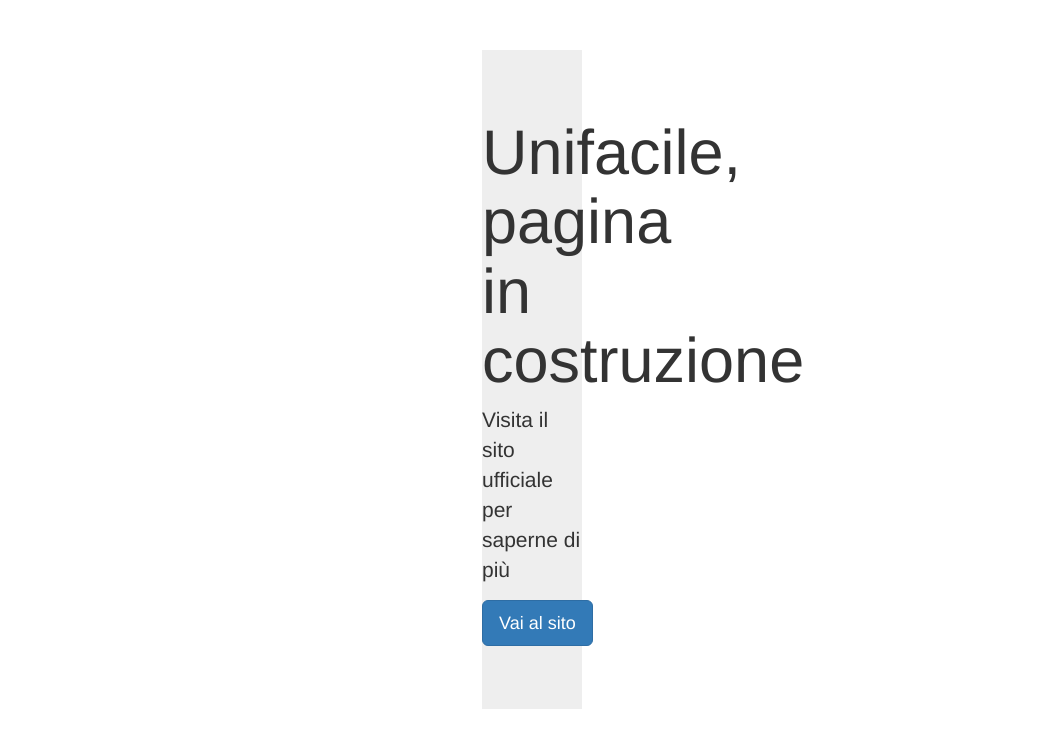
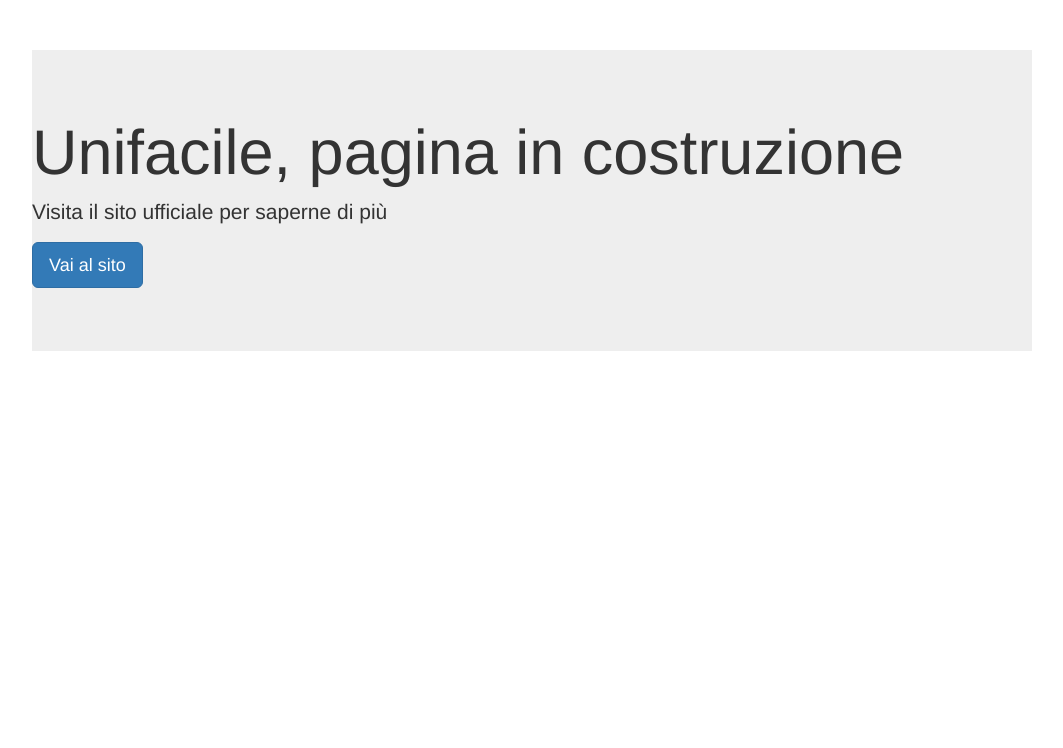
Before and after one commit to unifacile/unifacile.github.io, a plain HTML site: page index.html in a window 1280 px wide. Shown: the whole page, without its empty margins (108-1171 px from the left). Drawn offline with nearby package versions, Linux system fonts and the light colour scheme.

Commit message:
Fix larghezza pagina in costruzione

```diff
--- a/index.html
+++ b/index.html
@@ -19,7 +19,7 @@
     <![endif]-->
   </head>
   <body>
-    <div class="jumbotron" style="width:100px; margin:50px auto;">
+    <div class="jumbotron" style="width:1000px; margin:50px auto;">
       <h1>Unifacile, pagina in costruzione</h1>
       <p>Visita il sito ufficiale per saperne di pi&ugrave;</p>
       <p><a class="btn btn-primary btn-lg" href="http://www.unifacile.it" role="button">Vai al sito</a></p>
```
